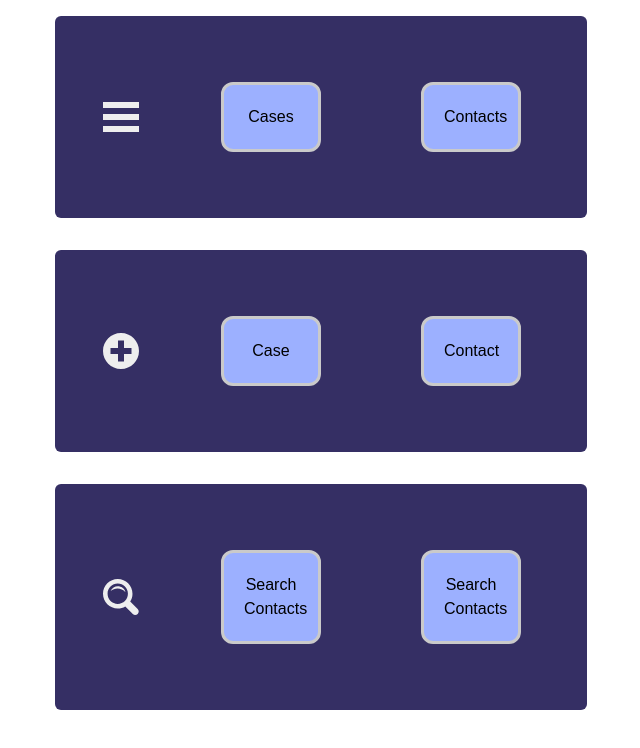
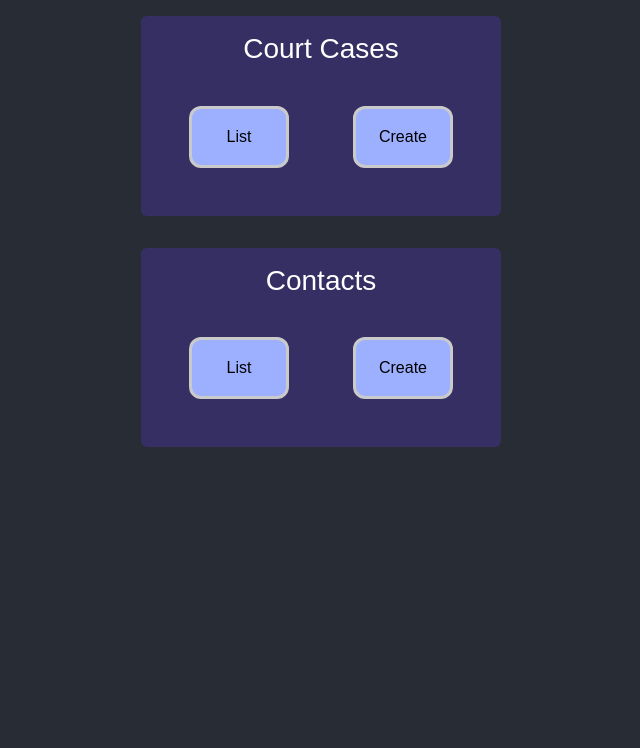
Before and after one commit to paulofernando/crm-client, a React (Create React App) app: page / in a window 1280 px wide. Shown: the top 748 px of the page, without its empty margins (319-959 px from the left). Built offline with nearby package versions, Linux system fonts and the light colour scheme.

Commit message:
Add court case details page. Change contactTile and contactTileSmall.

```diff
--- a/src/App.css
+++ b/src/App.css
@@ -43,14 +43,21 @@
   justify-content: center;
 }
 
+.dashboardGroup {
+  display: flex;
+  border-radius: 6px;
+  flex-direction: column;
+  align-items: center;
+  justify-content: center;
+  background-color: #352f64;
+  padding: 1em;
+  margin: 1em;
+}
+
 .dashboardRow {
   display: flex;
   align-items: center;
   justify-content: center;
-  border-radius: 6px;
-  background-color: #352f64;
-  padding: 1em;
-  margin: 1em;
 }
 
 .dashboardIcon {
@@ -66,8 +73,8 @@
   background-color:#9cb0ff;
   width: 100px;
   border-radius: 12px;
-  padding: 20px;
-  margin: 50px;
+  padding: 1em;
+  margin: 2em;
   border-style: solid;
   border-color: rgb(202, 202, 202);
   color: black;
--- a/src/components/Style.css
+++ b/src/components/Style.css
@@ -1,9 +1,12 @@
 body {
+    background-color: #282c34;
     color: white;
     padding-left: 10%;
     padding-right: 10%;
     font-family: Arial;
 }
+
+/* ----------- Contact ----------- */
 
 .contactCard {
     color: white;
@@ -21,7 +24,6 @@ body {
 .smallContactCard {
     color: white;
     margin: 10px;
-    width: 80px;
     height: 40px;
 }
 
@@ -96,18 +98,23 @@ div.prosecutor {
     font-size: small;
 }
 
-.cardContainer {
-    display: flex;
-    flex-wrap: wrap;
-    align-items: center;
-    justify-content: center;
-}
+/* ----------- Court Case ----------- */
 
 .courtCaseCard {
     margin-bottom: 2em;
     padding: 1em;
     background-color: #352f64;
-    border-radius: 6px;
+    border-radius: 10px;
+    cursor: pointer;
+}
+
+.courtCaseCard > h3 {
+    text-align: center;
+    margin-bottom: 1.5em;
+}
+
+.courtCaseCard:hover {
+    background-color: #49418a;
 }
 
 .courtCaseValue {
@@ -119,3 +126,22 @@ div.prosecutor {
     font-size: small;
     opacity: .9;
 }
+
+.courtCaseDate {
+    float: right;
+    color: black;
+    background-color: limegreen;
+    border-radius: 6px;
+    padding: 3px;
+    font-size: small;
+    opacity: .9;
+}
+
+/* -------------------------------- */
+
+.cardContainer {
+    display: flex;
+    flex-wrap: wrap;
+    align-items: center;
+    justify-content: center;
+}
--- a/src/components/contact-tile.jsx
+++ b/src/components/contact-tile.jsx
@@ -10,9 +10,11 @@ class ContactTile extends React.Component {
                 <div className={`${ this.props.contact.caseRole.toLowerCase() }`}>
                     <h3>{this.props.contact.firstName} {this.props.contact.lastName}</h3>
                     <div className="contactEmail">{this.props.contact.email}</div>
-                    Case <Link className="contactCaseId" to={`/case/${this.props.contact.courtCase.id}`}>
-                        #{this.props.contact.courtCase.id}
-                    </Link>
+                    {this.props.contact.courtCase &&
+                        <Link className="contactCaseId" to={`/case/${this.props.contact.courtCase.id}`}>
+                            Case #{this.props.contact.courtCase.id}
+                        </Link>
+                    }
                     <div className="contactCaseRole">{this.props.contact.caseRole}</div>
                 </div>
             </div>
--- /dev/null
+++ b/src/components/court-case-details.jsx
@@ -0,0 +1,30 @@
+import React from 'react';
+import { Link } from '@reach/router';
+import './style.css';
+
+import ContactTile from "./contact-tile";
+import NumberFormat from 'react-number-format';
+
+class CourtCaseDetails extends React.Component {
+    render() {
+        return (
+            <div className="courtCaseCard">
+                <div className="courtCaseValue">
+                    <NumberFormat value={this.props.courtCase.value} displayType={'text'} thousandSeparator={true} prefix={'$'} />
+                </div>
+                <h3>{this.props.courtCase.title}</h3>
+                <p>{this.props.courtCase.description}</p>
+                Contacts:
+                <div className="cardContainer">
+                    {this.props.courtCase.contacts &&
+                        this.props.courtCase.contacts.map(contact => (
+                            <ContactTile key={contact.id} contact={contact} />
+                        ))}
+                </div>
+                <div>{this.props.courtCase.courtDate.toLocaleDateString()}</div>
+            </div>
+        );
+    }
+}
+
+export default CourtCaseDetails;
--- a/src/components/court-case-tile.jsx
+++ b/src/components/court-case-tile.jsx
@@ -1,4 +1,5 @@
 import React from 'react';
+import { Link } from '@reach/router';
 import './style.css';
 
 import ContactTileSmall from "./contact-tile-small";
@@ -8,11 +9,10 @@ class CourtCaseTile extends React.Component {
     render() {
         return (
             <div className="courtCaseCard">
-                <div>
                 <div className="courtCaseValue"><NumberFormat value={this.props.courtCase.value} displayType={'text'} thousandSeparator={true} prefix={'$'} /></div>
+                <Link to={`/case/${this.props.courtCase.id}`}>
                     <h3>{this.props.courtCase.title}</h3>
-                    <p>{this.props.courtCase.description}</p>
-                    Contacts:
+                </Link>
                 <div className="cardContainer">
                     {this.props.courtCase.contacts &&
                         this.props.courtCase.contacts.map(contact => (
@@ -21,7 +21,6 @@ class CourtCaseTile extends React.Component {
                 </div>
                 <div>{this.props.courtCase.courtDate}</div>
             </div>
-            </div>
         );
     }
 }
--- /dev/null
+++ b/src/pages/court-case.jsx
@@ -0,0 +1,34 @@
+import React, { Fragment } from "react";
+import { useQuery } from "@apollo/react-hooks";
+import gql from "graphql-tag";
+
+import CourtCaseDetails from "../components/court-case-details";
+
+import { COURT_CASE_TILE_DATA } from "./court-cases";
+
+export const GET_COURT_CASE_DETAILS = gql`
+    query CourtCaseDetails($courtCaseId: ID!) {
+      courtCase(id: $courtCaseId) {
+        ...CourtCaseTile
+    }
+  }
+  ${COURT_CASE_TILE_DATA}
+`;
+
+const CourtCase = ({ courtCaseId }) => {
+    const { data, loading, error } = useQuery(GET_COURT_CASE_DETAILS, {
+      variables: { courtCaseId }
+    });
+
+    //if (loading) return <Loading />;
+    if (error) return <p>ERROR: {error.message}</p>;
+    if (!data) return <p>Not found</p>;
+
+    return (
+      <Fragment>
+        <CourtCaseDetails {...data} />
+      </Fragment>
+    );
+  };
+
+  export default CourtCase;
--- a/src/pages/court-cases.jsx
+++ b/src/pages/court-cases.jsx
@@ -6,6 +6,7 @@ import CourtCaseTile from "../components/court-case-tile";
 
 export const COURT_CASE_TILE_DATA = gql`
   fragment CourtCaseTile on CourtCase {
+    id
     title
     description
     courtDate
--- a/src/pages/dashboard.jsx
+++ b/src/pages/dashboard.jsx
@@ -3,25 +3,22 @@ import '../App.css'
 
 import { Link } from '@reach/router';
 
-import SVGIcon from "../components/svg-icon";
-
 const Dashboard = () => {
     return (
         <div className="dashboard">
-            <div className="dashboardRow">
-                <SVGIcon className="dashboardIcon" name="list" width={36} />
-                <Link className="dashboardButton" to={`/cases`}>Cases</Link>
-                <Link className="dashboardButton" to={`/contacts`}>Contacts</Link>
+            <div className="dashboardGroup">
+                <h3>Court Cases</h3>
+                <div className="dashboardRow">
+                    <Link className="dashboardButton" to={`/cases`}>List</Link>
+                    <Link className="dashboardButton" to={`/case/create`}>Create</Link>
+                </div>
             </div>
-            <div className="dashboardRow">
-                <SVGIcon className="dashboardIcon" name="create" width={36} />
-                <Link className="dashboardButton" to={`/case/create`}>Case</Link>
-                <Link className="dashboardButton" to={`/contact/create`}>Contact</Link>
-            </div>
-            <div className="dashboardRow">
-                <SVGIcon className="dashboardIcon" name="search" width={36} />
-                <Link className="dashboardButton" to={``}>Search Contacts</Link>
-                <Link className="dashboardButton" to={``}>Search Contacts</Link>
+            <div className="dashboardGroup">
+                <h3>Contacts</h3>
+                <div className="dashboardRow">
+                    <Link className="dashboardButton" to={`/contacts`}>List</Link>
+                    <Link className="dashboardButton" to={`/contact/create`}>Create</Link>
+                </div>
             </div>
         </div>
     );
--- a/src/pages/index.jsx
+++ b/src/pages/index.jsx
@@ -5,9 +5,10 @@ import 'bootstrap/dist/css/bootstrap.min.css';
 
 import Contact from './contact';
 import Contacts from './contacts';
+import CourtCase from './court-case';
 import CourtCases from './court-cases';
 import Dashboard from './dashboard';
-import CreateCourtCaseForm from './case-form';
+import CreateCourtCaseForm from './court-case-form';
 import CreateContactForm from './contact-form';
 //import { Footer, PageContainer } from '../components/';
 
@@ -17,6 +18,7 @@ export default function Pages() {
       <Router primary={false} component={Fragment}>
         <Dashboard path="/" />
         <CourtCases path="/cases" />
+        <CourtCase path="/case/:courtCaseId" />
         <Contacts path="/contacts" />
         <Contact path="/contact/:contactId" />
         <CreateContactForm path="/contact/create"/>
```
Also changed, not shown: src/pages/court-case-form.jsx (renamed from src/pages/case-form.jsx). Lines whose indentation alone changed are shown as unchanged.
